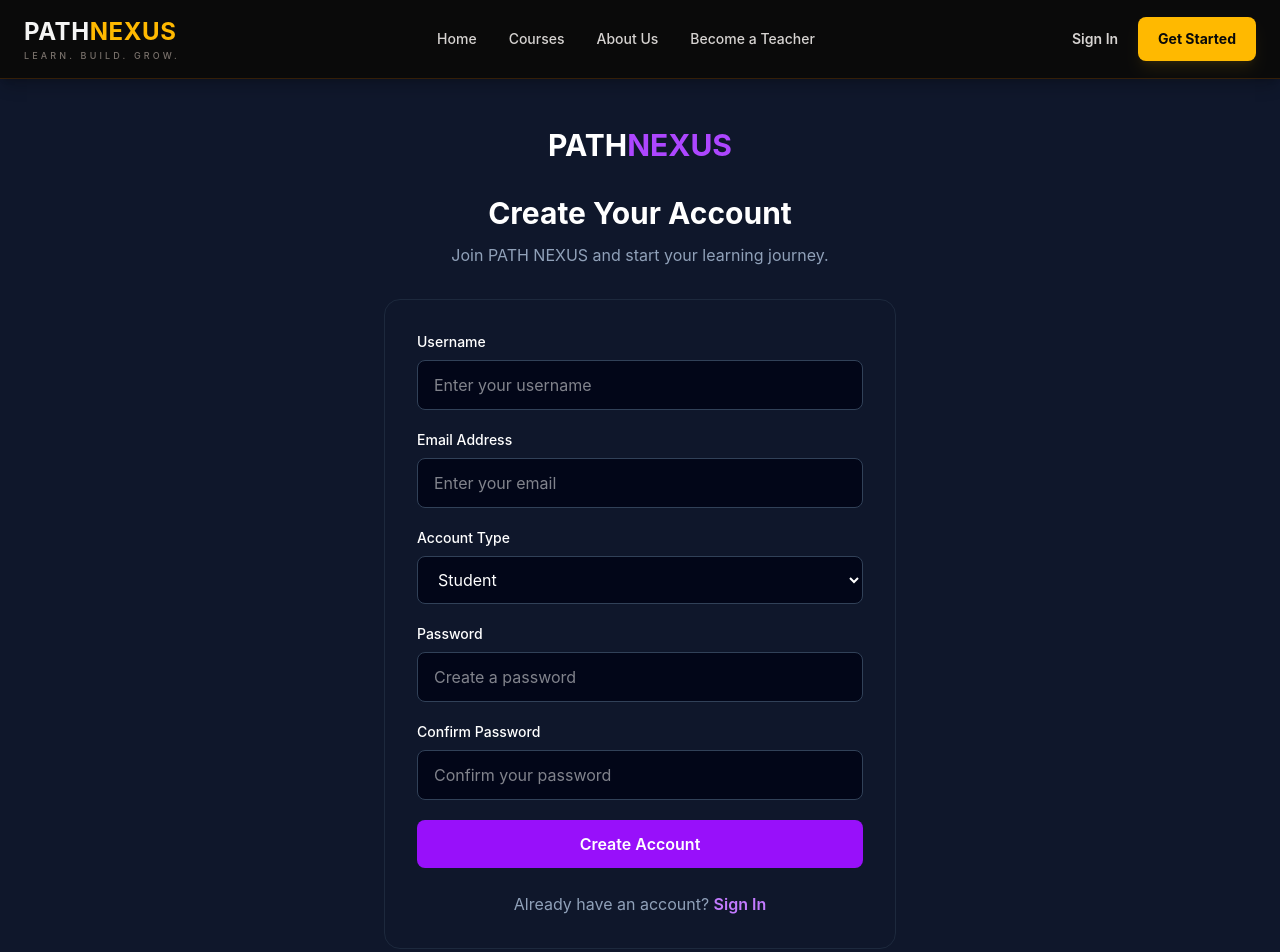
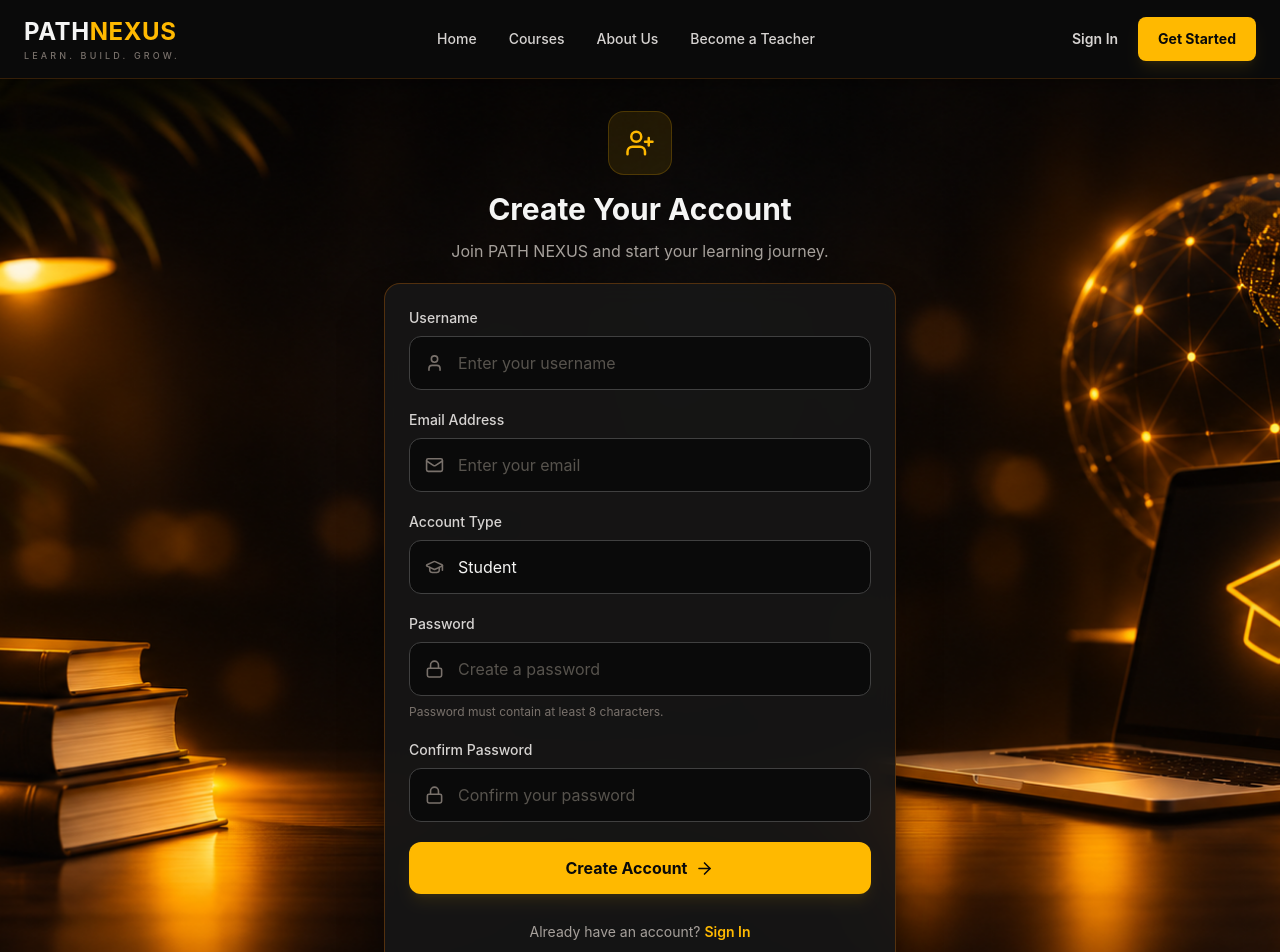
Before and after one commit to nimoali4147-rgb/Path-Nexus, a React app in the folder frontend/: page /register in a window 1280 px wide. Shown: the top 952 px of the page. Built offline with nearby package versions, Linux system fonts and the light colour scheme; the HTML template or start-up script is replaced by a standard one.

Commit message:
style: redesign registration page and improve form layout

```diff
--- a/frontend/src/pages/Register.jsx
+++ b/frontend/src/pages/Register.jsx
@@ -1,6 +1,14 @@
 
 import { useState } from 'react'
 import { Link } from 'react-router-dom'
+import {
+  User,
+  Mail,
+  Lock,
+  GraduationCap,
+  UserPlus,
+  ArrowRight,
+} from 'lucide-react'
 
 function Register() {
   const [formData, setFormData] = useState({
@@ -96,50 +104,82 @@ function Register() {
     }
   }
 
+  const inputClass =
+    'w-full bg-neutral-950 border border-neutral-700 rounded-xl pl-12 pr-4 py-3.5 text-stone-100 placeholder:text-stone-600 outline-none transition focus:border-amber-400 focus:ring-2 focus:ring-amber-400/10'
+
+  const labelClass =
+    'block text-sm font-medium text-stone-300 mb-2'
+
  return (
-    <div className="min-h-screen bg-slate-900 text-white flex items-center justify-center px-6 py-12">
+  <div
+    className="min-h-screen relative bg-neutral-950 bg-cover bg-center bg-fixed text-stone-100 flex items-center justify-center px-6 py-6"
+    style={{
+      backgroundImage:
+         "url('/image/background.png')",
+    }}
+  >
+
       <div className="w-full max-w-lg">
 
-        <div className="text-center mb-8">
-          <Link to="/" className="text-3xl font-bold">
-            PATH<span className="text-purple-500">NEXUS</span>
-          </Link>
+        {/* Brand */}
+        <div className="text-center mb-5">
 
-          <h1 className="text-3xl font-bold mt-8 mb-3">
+
+
+          <div className="flex justify-center mt-2 mb-4">
+            <div className="flex items-center justify-center w-16 h-16 rounded-2xl bg-amber-400/10 border border-amber-400/20">
+              <UserPlus size={30} className="text-amber-400" />
+            </div>
+          </div>
+
+          <h1 className="text-3xl font-bold mb-3">
             Create Your Account
           </h1>
 
-          <p className="text-slate-400">
+          <p className="text-stone-400">
             Join PATH NEXUS and start your learning journey.
           </p>
+
         </div>
 
-        <div className="bg-slate-900 border border-slate-800 rounded-2xl p-6 md:p-8">
+        {/* Registration Form */}
+    <div className="bg-neutral-900/90 backdrop-blur-md border border-amber-600/30 rounded-2xl p-5 md:p-6 shadow-2xl shadow-black/50">
 
+          {/* Error Message */}
           {error && (
-            <p className="bg-red-500/10 border border-red-500 text-red-400 rounded-lg p-3 mb-5">
+            <div className="bg-red-500/10 border border-red-500/30 text-red-400 rounded-lg p-3 mb-5 text-sm">
               {error}
-            </p>
+            </div>
           )}
 
+          {/* Success Message */}
           {success && (
-            <div className="bg-green-500/10 border border-green-500 text-green-400 rounded-lg p-3 mb-5">
+            <div className="bg-green-500/10 border border-green-500/30 text-green-400 rounded-lg p-3 mb-5 text-sm">
               {success}
+
               <Link
                 to="/login"
-                className="block mt-2 underline font-semibold"
+                className="flex items-center gap-2 mt-3 font-semibold underline"
               >
                 Continue to Login
+                <ArrowRight size={16} />
               </Link>
             </div>
           )}
 
           <form onSubmit={handleSubmit} className="space-y-5">
 
+            {/* Username */}
             <div>
-              <label className="block text-sm font-medium mb-2">
+              <label className={labelClass}>
                 Username
               </label>
+
+              <div className="relative">
+                <User
+                  size={19}
+                  className="absolute left-4 top-1/2 -translate-y-1/2 text-stone-500"
+                />
 
                 <input
                   type="text"
@@ -148,14 +188,22 @@ function Register() {
                   onChange={handleChange}
                   placeholder="Enter your username"
                   required
-                className="w-full bg-slate-950 border border-slate-700 rounded-lg px-4 py-3 outline-none focus:border-purple-500"
+                  className={inputClass}
                 />
               </div>
+            </div>
 
+            {/* Email */}
             <div>
-              <label className="block text-sm font-medium mb-2">
+              <label className={labelClass}>
                 Email Address
               </label>
+
+              <div className="relative">
+                <Mail
+                  size={19}
+                  className="absolute left-4 top-1/2 -translate-y-1/2 text-stone-500"
+                />
 
                 <input
                   type="email"
@@ -164,30 +212,46 @@ function Register() {
                   onChange={handleChange}
                   placeholder="Enter your email"
                   required
-                className="w-full bg-slate-950 border border-slate-700 rounded-lg px-4 py-3 outline-none focus:border-purple-500"
+                  className={inputClass}
                 />
               </div>
+            </div>
 
+            {/* Account Type */}
             <div>
-              <label className="block text-sm font-medium mb-2">
+              <label className={labelClass}>
                 Account Type
               </label>
+
+              <div className="relative">
+                <GraduationCap
+                  size={19}
+                  className="absolute left-4 top-1/2 -translate-y-1/2 text-stone-500 pointer-events-none"
+                />
 
                 <select
                   name="role"
                   value={formData.role}
                   onChange={handleChange}
-                className="w-full bg-slate-950 border border-slate-700 rounded-lg px-4 py-3 outline-none focus:border-purple-500"
+                  className={`${inputClass} appearance-none cursor-pointer`}
                 >
                   <option value="student">Student</option>
                   <option value="teacher">Teacher</option>
                 </select>
               </div>
+            </div>
 
+            {/* Password */}
             <div>
-              <label className="block text-sm font-medium mb-2">
+              <label className={labelClass}>
                 Password
               </label>
+
+              <div className="relative">
+                <Lock
+                  size={19}
+                  className="absolute left-4 top-1/2 -translate-y-1/2 text-stone-500"
+                />
 
                 <input
                   type="password"
@@ -197,14 +261,26 @@ function Register() {
                   placeholder="Create a password"
                   required
                   minLength={8}
-                className="w-full bg-slate-950 border border-slate-700 rounded-lg px-4 py-3 outline-none focus:border-purple-500"
+                  className={inputClass}
                 />
               </div>
 
+              <p className="text-xs text-stone-500 mt-2">
+                Password must contain at least 8 characters.
+              </p>
+            </div>
+
+            {/* Confirm Password */}
             <div>
-              <label className="block text-sm font-medium mb-2">
+              <label className={labelClass}>
                 Confirm Password
               </label>
+
+              <div className="relative">
+                <Lock
+                  size={19}
+                  className="absolute left-4 top-1/2 -translate-y-1/2 text-stone-500"
+                />
 
                 <input
                   type="password"
@@ -213,31 +289,47 @@ function Register() {
                   onChange={handleChange}
                   placeholder="Confirm your password"
                   required
-                className="w-full bg-slate-950 border border-slate-700 rounded-lg px-4 py-3 outline-none focus:border-purple-500"
+                  className={inputClass}
                 />
               </div>
+            </div>
 
+            {/* Submit */}
             <button
               type="submit"
               disabled={loading}
-              className="w-full bg-purple-600 hover:bg-purple-700 disabled:opacity-50 rounded-lg py-3 font-semibold transition"
+              className="w-full flex items-center justify-center gap-2 bg-amber-400 hover:bg-amber-500 disabled:opacity-50 disabled:cursor-not-allowed text-neutral-950 rounded-xl py-3.5 font-bold transition shadow-lg shadow-amber-400/10"
             >
-              {loading ? 'Creating Account...' : 'Create Account'}
+              {loading ? (
+                'Creating Account...'
+              ) : (
+                <>
+                  Create Account
+                  <ArrowRight size={19} />
+                </>
+              )}
             </button>
 
           </form>
 
-          <p className="text-center text-slate-400 mt-6">
+          {/* Login Link */}
+          <p className="text-center text-stone-400 mt-7 text-sm">
             Already have an account?{' '}
+
             <Link
               to="/login"
-              className="text-purple-400 hover:text-purple-300 font-semibold"
+              className="text-amber-400 hover:text-amber-500 font-semibold transition"
             >
               Sign In
             </Link>
           </p>
 
         </div>
+
+        <p className="text-center text-xs text-stone-600 mt-8">
+          © {new Date().getFullYear()} PATH NEXUS. All rights reserved.
+        </p>
+
       </div>
     </div>
   )
```
Lines whose indentation alone changed are shown as unchanged.
